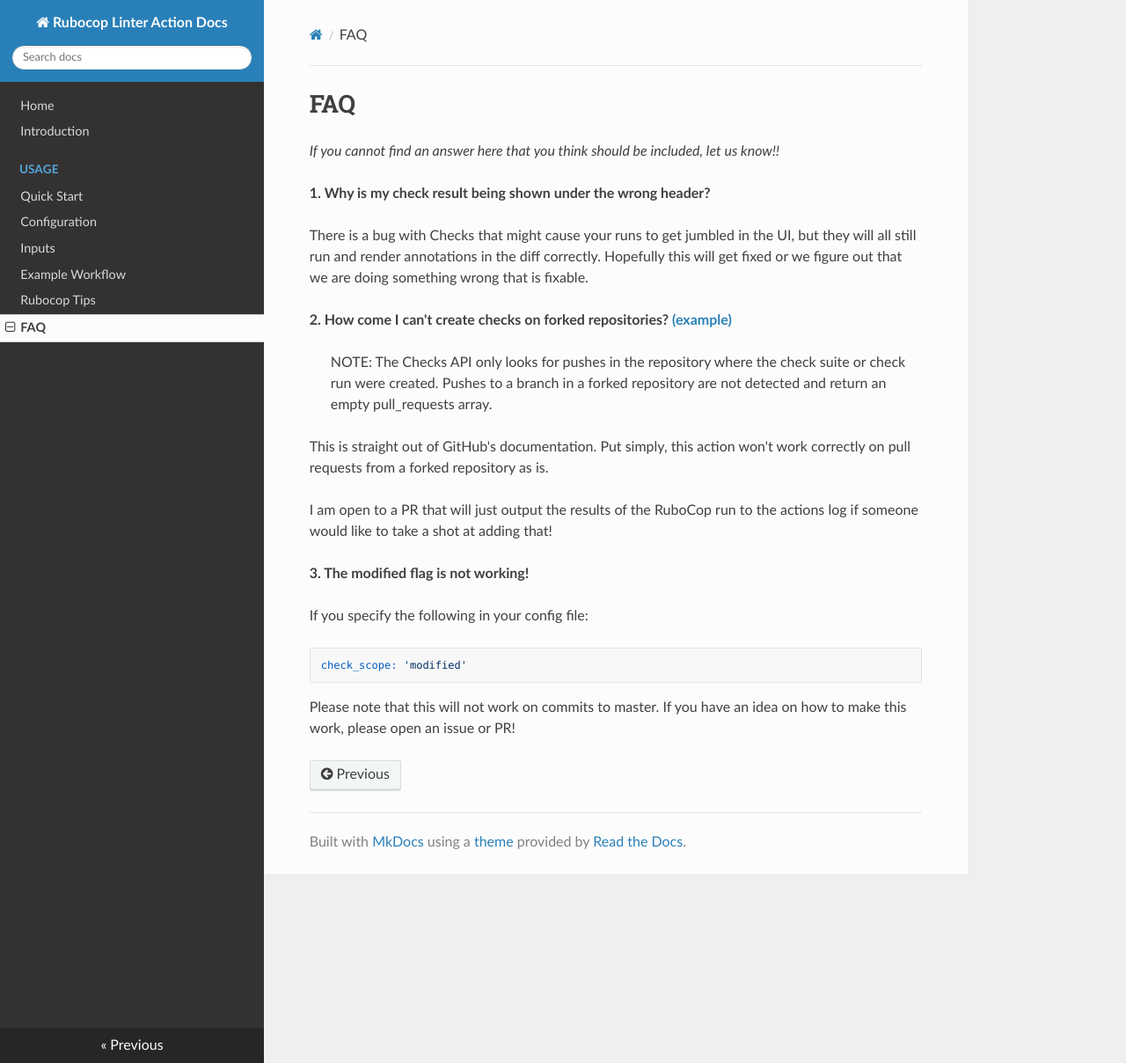
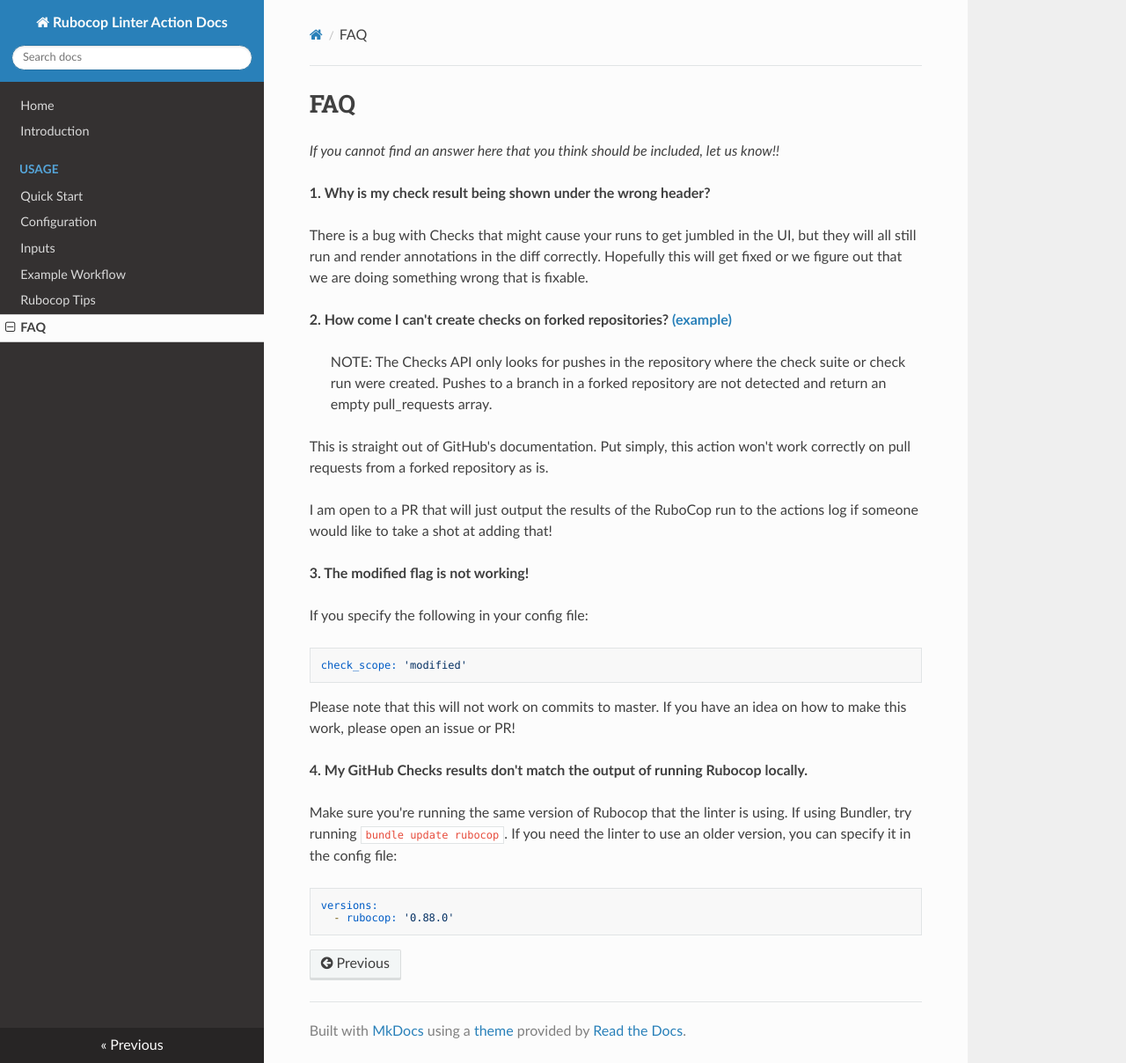
Before and after one commit to andrewmcodes-archive/rubocop-linter-action, an MkDocs documentation site: the page built from docs/faq.md, in a window 1280 px wide and 1208 px high. Shown: the whole window at 88% size. Built offline with MkDocs 1.6.1, drawn with Linux system fonts in a browser that asks for light colours; nearby versions of some CDN libraries.

Commit message:
Update faq.md (#152)
FAQ to address Rubocop version discrepancies

````diff
--- a/docs/faq.md
+++ b/docs/faq.md
@@ -23,3 +23,12 @@ check_scope: 'modified'
 ```
 
 Please note that this will not work on commits to master. If you have an idea on how to make this work, please open an issue or PR!
+
+**4. My GitHub Checks results don't match the output of running Rubocop locally.**
+
+Make sure you're running the same version of Rubocop that the linter is using. If using Bundler, try running `bundle update rubocop`. If you need the linter to use an older version, you can specify it in the config file:
+
+```yaml
+versions:
+  - rubocop: '0.88.0'
+```
````
